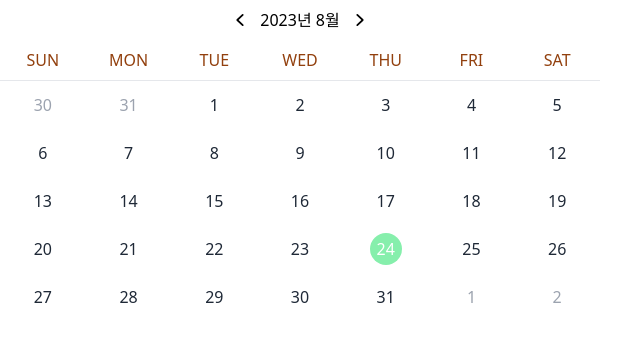
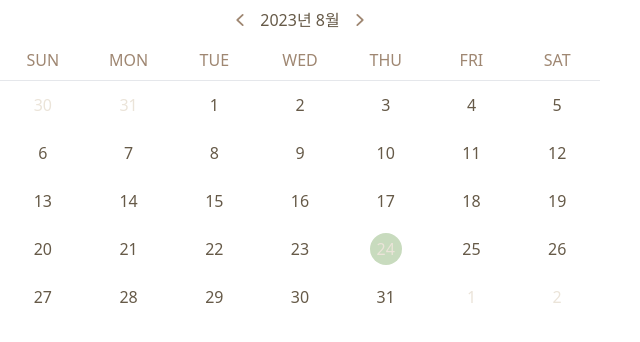
Before and after one commit to Team-Sttock/FE, a Next.js app: page /test in a window 1280 px wide. Shown: the top 342 px of the page, without its empty margins (0-640 px from the left). Built offline with nearby package versions, Linux system fonts and the light colour scheme.

Commit message:
feat: 색깔 변경

```diff
--- a/features/Calendar.tsx
+++ b/features/Calendar.tsx
@@ -49,14 +49,14 @@ export default function Calendar({ nowDate, setNowDate }: CalendarProps) {
       <header className="w-full">
         <div className="w-full flex justify-center items-center space-x-2 py-2">
           <ChevronLeftIcon
-            className="w-6 h-6 cursor-pointer"
+            className="w-6 h-6 cursor-pointer text-light-brown"
             onClick={handlePrevMonth}
           ></ChevronLeftIcon>
-          <p>
+          <p className="text-dark-brown">
             {nowYear}년 {nowMonth + 1}월
           </p>
           <ChevronRightIcon
-            className="w-6 h-6 cursor-pointer"
+            className="w-6 h-6 cursor-pointer text-light-brown"
             onClick={handleNextMonth}
           ></ChevronRightIcon>
         </div>
@@ -64,7 +64,7 @@ export default function Calendar({ nowDate, setNowDate }: CalendarProps) {
           {WEEKEND.map((week) => (
             <span
               key={week}
-              className="inline-block text-amber-800 text-base flex-1 text-center py-2"
+              className="inline-block text-light-brown text-base flex-1 text-center py-2"
             >
               {week}
             </span>
@@ -79,15 +79,15 @@ export default function Calendar({ nowDate, setNowDate }: CalendarProps) {
               <div
                 key={`${idx} ${getDate(day.date)}`}
                 className={`${
-                  day.inMonth ? 'text-gray-800' : 'text-gray-400'
+                  day.inMonth ? 'text-dark-brown' : 'text-beige'
                 } flex-1 py-2 text-center`}
               >
                 <button
                   className={`inline-flex items-center justify-center w-8 h-8 rounded-full cursor-pointer ${
-                    day.inMonth && isToday(day.date) ? 'bg-green-300' : ''
+                    day.inMonth && isToday(day.date) ? 'bg-mint' : ''
                   } ${
                     day.inMonth && isSameDay(day.date, nowDate)
-                      ? 'bg-amber-800 text-white'
+                      ? 'bg-light-brown text-beige'
                       : ''
                   }`}
                   onClick={() => {
```
